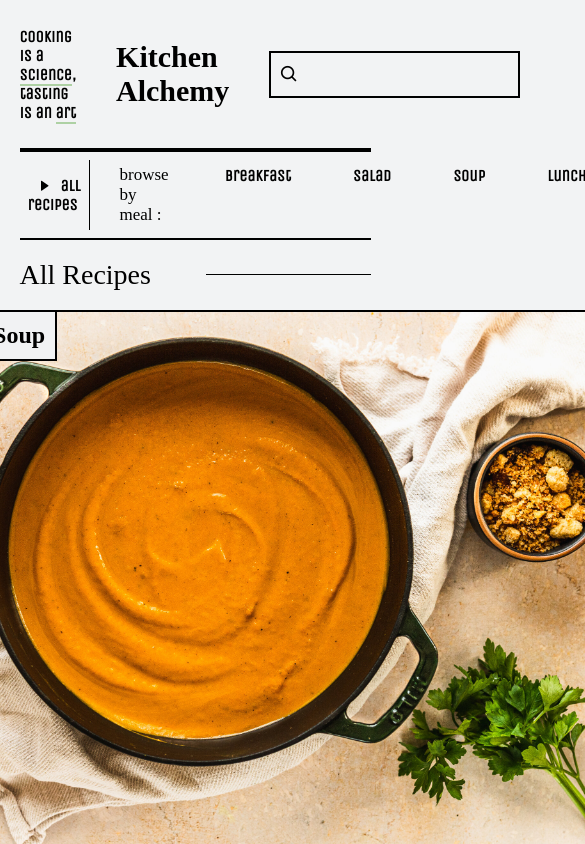
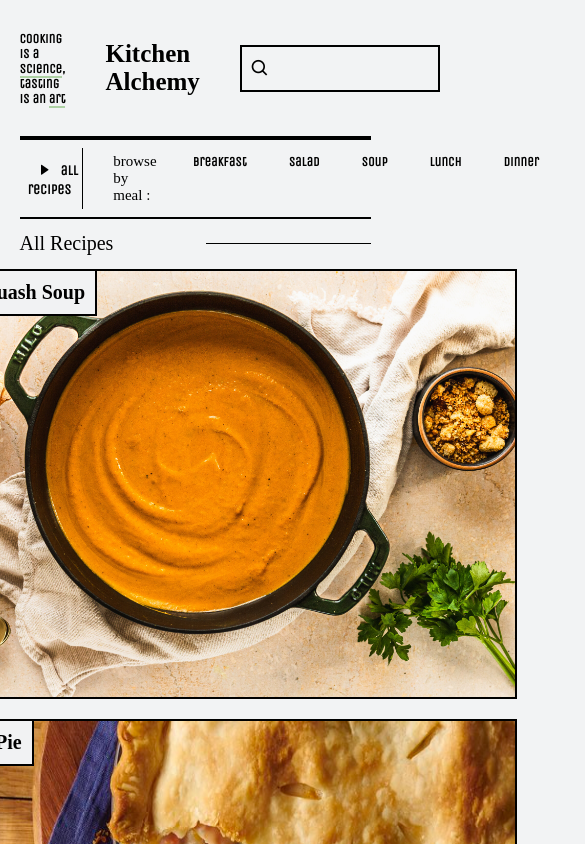
Before and after one commit to Carring10/kitchen-alchemy, a React (Vite) app: page / in a window 390 px wide. Shown: the top 844 px of the page, 585 px wide, since content can reach past the window. Built offline with nearby package versions, Linux system fonts and the light colour scheme; a web font is replaced by a local one.

Commit message:
media queries for homepage

```diff
--- a/src/index.css
+++ b/src/index.css
@@ -66,3 +66,58 @@ body {
     padding-left: 30px;
   }
 }
+
+@media (max-width: 914px) {
+  .app-header {
+    font-size: 25px;
+  }
+
+  .header p {
+    font-size: 13px;
+  }
+
+  .meal-tags {
+    gap: 25px;
+  }
+
+  #browse-meal {
+    padding-left: 30px;
+  }
+
+  .recipe-list-title {
+    font-size: 20px;
+  }
+
+  .recipe-list-img-container {
+    width: 640px;
+    height: 426px;
+  }
+
+  .recipe-list-img {
+    width: 640px;
+    height: 426px;
+  }
+
+  .recipe-name {
+    font-size: 20px;
+  }
+}
+
+@media (max-width: 830px) {
+  .meal-tags {
+    font-size: 13px;
+    gap: 20px;
+  }
+
+  #browse-meal {
+    font-size: 15px;
+  }
+
+  #all-recipes {
+    font-size: 14px;
+  }
+
+  .input-container {
+    width: 180px;
+  }
+}
```
